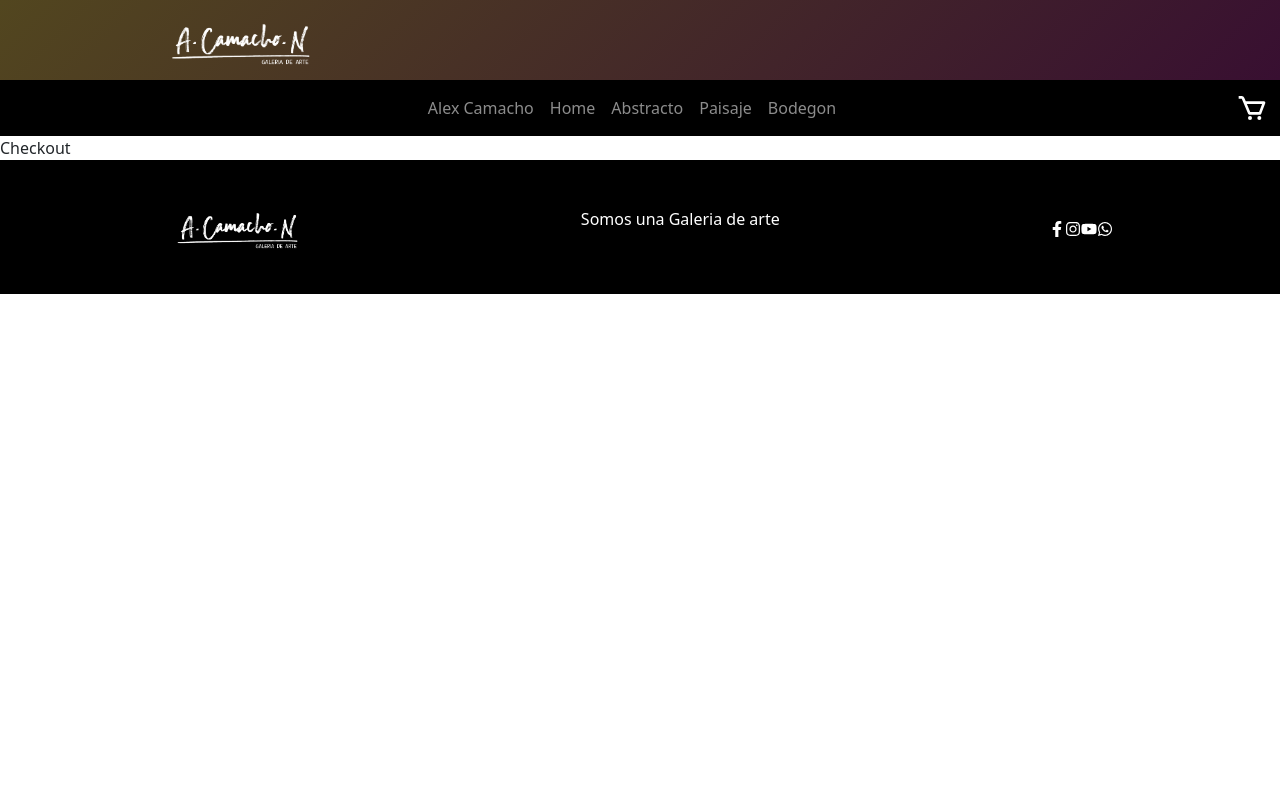
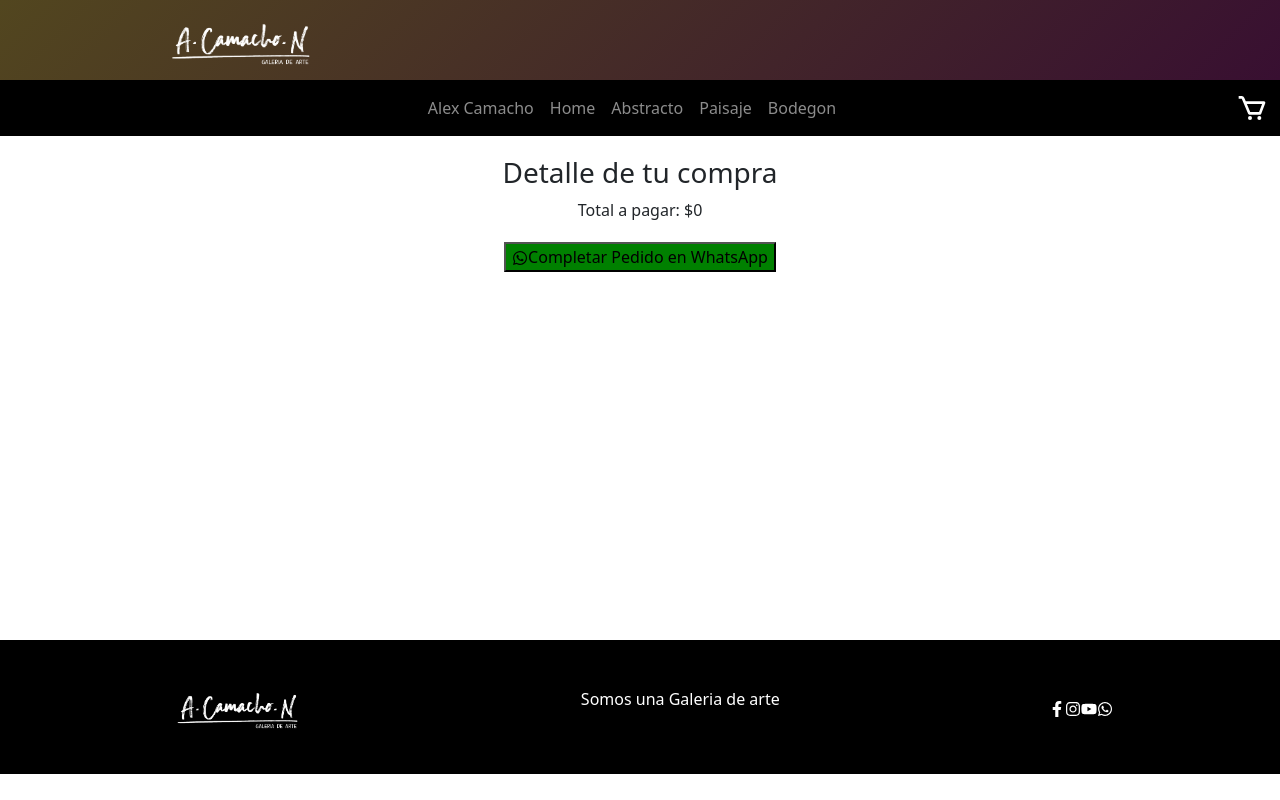
Before and after one commit to AlexCamachoN/my-app, a React (Create React App) app: page /checkout in a window 1280 px wide. Built offline with nearby package versions, Linux system fonts and the light colour scheme.

Commit message:
terminando boton wasa

```diff
--- /dev/null
+++ b/src/component/compra/PedidoCompleto.jsx
@@ -0,0 +1,15 @@
+import React from 'react'
+
+const PedidoCompleto = ({pedidocompleto}) => {
+  return (
+    <div style={{display:'flex', justifyContent: 'space-between', alignItem:'center', padding:'2rem', }}>
+        <p>{pedidocompleto.name} </p>
+        <p>{pedidocompleto.codigo} </p>
+        <p>Unds: {pedidocompleto.quantity} </p>
+        <p>${pedidocompleto.price} </p>
+
+    </div>
+  )
+}
+
+export default PedidoCompleto
--- a/src/detalle/Detalle.jsx
+++ b/src/detalle/Detalle.jsx
@@ -4,7 +4,7 @@ import { useNavigate } from 'react-router-dom'
 import { useCart } from '../context/CartContext'
 
 const Detalle = ({detalle}) => {
-  const {id,image,price, name, description, stock}= detalle
+  const {id,image,price, name, description, stock, codigo}= detalle
   const [counter, setCounter]=useState(1)
   const [purchase, setPurchase]=useState(false)
   const navigate= useNavigate()
@@ -14,6 +14,7 @@ const Detalle = ({detalle}) => {
       name,
       id,
       price,
+      codigo,
       image,
       quantity: counter
     }
@@ -30,6 +31,7 @@ const Detalle = ({detalle}) => {
       </div>
       <div style={{width:'30%',textAlign:'left',margin:'20px' }}>
         <p><b>Titulo:</b> {name}  </p>
+        <p><b>Código</b> {codigo} </p>
         <p><b>Precio:</b> $ {price} </p>
         <p> <b>Descripción: </b>{description}  </p>
         {
--- a/src/views/Cart.jsx
+++ b/src/views/Cart.jsx
@@ -2,16 +2,10 @@ import React from 'react'
 import { useNavigate } from 'react-router-dom'
 import Compra from '../component/compra/Compra'
 import { useCart } from '../context/CartContext'
-import {FaWhatsapp } from "react-icons/fa";
 
 const Cart = () => {
-  const{cart,onAdd, emptyCart, totalCart}= useCart()
+  const{cart, emptyCart, totalCart}= useCart()
   const navegar = useNavigate()
-
-  function iniciarChatear(){
-    var products= ['zapato', 'mesa', 'silla']
-    window.location.href = 'https://wa.me/+51978374972/?text=' + ' ' + products[0] + ' ' + products[1] + ' ' + products[2]
-}
 
   return (
     <>
@@ -28,20 +22,9 @@ const Cart = () => {
         {cart.map((compra)=> <Compra key={compra.id} compra={compra} /> )}
         <p>Total a pagar: ${totalCart()} </p>
         <button onClick={emptyCart}>Borrar carrito</button>
-        <button >
-        {/* <button onClick={()=> navegar('/checkout')}> */}
-          {/* Finalizar compra */}
-        <a style={{color:'black', textDecoration:'none'}}
-          target="_blank" rel="noreferrer" href='http://wa.me/+51978374972'
 
-          >Termina la compra <FaWhatsapp/>
-        </a>
-        </button>
-        {/* <button type="button"  onclick={iniciarChatear}>Confirmar compra</button> */}
-        <div  >
-
-
-        </div>
+        {/* <button > */}
+        <button onClick={()=> navegar('/checkout')}>Iniciar compra </button>
       </div>}
     </>
   )
--- a/src/views/Checkout.jsx
+++ b/src/views/Checkout.jsx
@@ -1,8 +1,26 @@
 import React from 'react'
+import {FaWhatsapp } from "react-icons/fa";
+import PedidoCompleto from '../component/compra/PedidoCompleto';
+import { useCart } from '../context/CartContext';
+
 
 const Checkout = () => {
+  const{cart, totalCart}= useCart()
   return (
-    <div>Checkout</div>
+    <div style={{textAlign:"center", minHeight:'60.5vh'}}>
+      <div style={{margin:"20px",}}>
+        <h3>Detalle de tu compra</h3>
+        {cart.map((pedidocompleto)=> <PedidoCompleto key={pedidocompleto.id} pedidocompleto={pedidocompleto} /> )}
+        <p>Total a pagar: ${totalCart()} </p>
+      </div>
+
+
+      <button style={{background:"green"}}>
+      <a style={{color:'black', textDecoration:'none', background:"green"}}
+          target="_blank" rel="noreferrer" href='http://wa.me/+51978374972'>
+          <FaWhatsapp/>Completar Pedido en WhatsApp</a>
+      </button>
+    </div>
   )
 }
 
```
